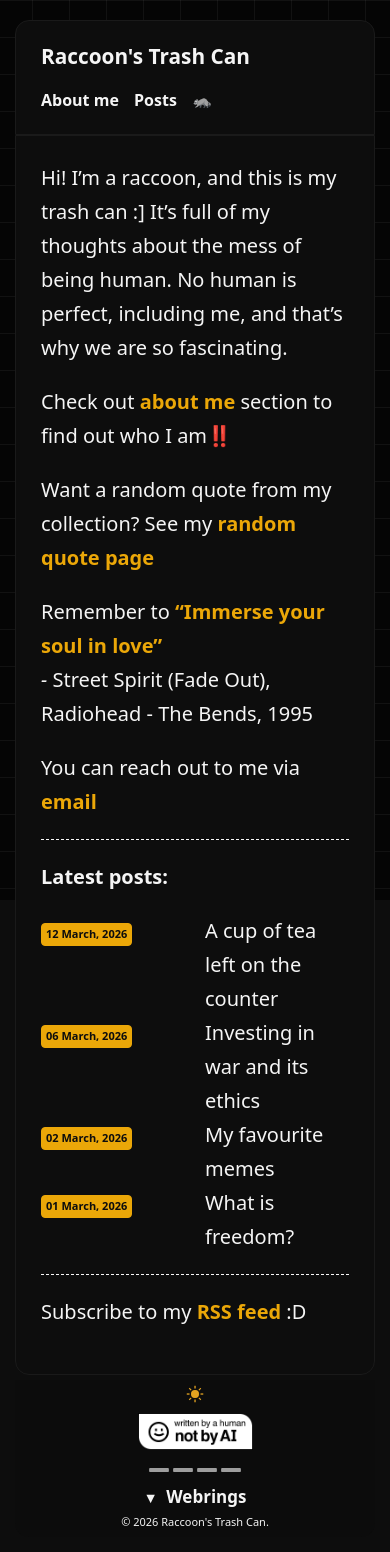
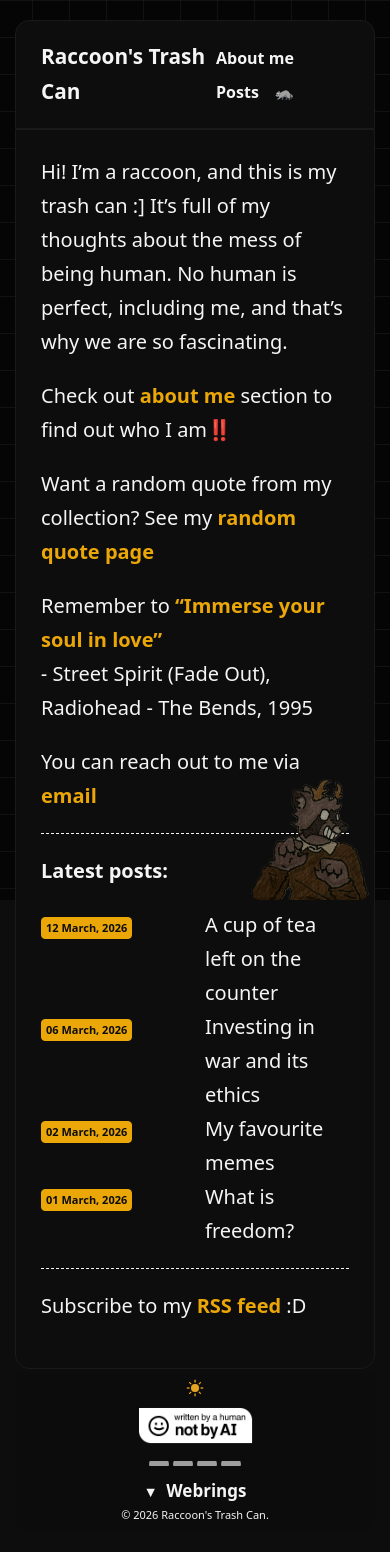
Before and after one commit to raccoonfangz/raccoonfangz.github.io, a Jekyll site: the page built from index.md, in a window 390 px wide. Built offline with Jekyll 4.4.1, drawn with Linux system fonts in a browser that asks for light colours; grey boxes are pictures that could not be loaded.

Commit message:
Update style.css

```diff
--- a/assets/css/style.css
+++ b/assets/css/style.css
@@ -463,7 +463,6 @@ table tr:nth-child(even) {
 }
 
 /*==LINK_UNDERLINES==*/
-
 main p a,
 main li:not(.blog-posts li) a,
 main blockquote a {
@@ -485,12 +484,6 @@ main blockquote a::after {
   transition: transform 0.15s cubic-bezier(0.4, 0, 0.2, 1);
 }
 
-main p a:hover,
-main li:not(.blog-posts li) a:hover,
-main blockquote a:hover {
-  text-decoration: none;
-}
-
 main p a:hover::after,
 main li:not(.blog-posts li) a:hover::after,
 main blockquote a:hover::after {
@@ -501,27 +494,7 @@ main p a:visited,
 main li:not(.blog-posts li) a:visited,
 main blockquote a:visited {
   text-decoration: none;
-}
-
-/*==MOBILE==*/
-
-@media (max-width: 600px) {
-  .site-header {
-    flex-direction: column;
-    align-items: flex-start;
-  }
-
-  .site-header .nav-links {
-    margin-top: 8px;
-  }
-
-  .site-header .nav-links a:first-child {
-    margin-left: 0;
-  }
-
-  #corner-character,
-  #character-message {
-    display: none;
+}one;
   }
 }
 
```
